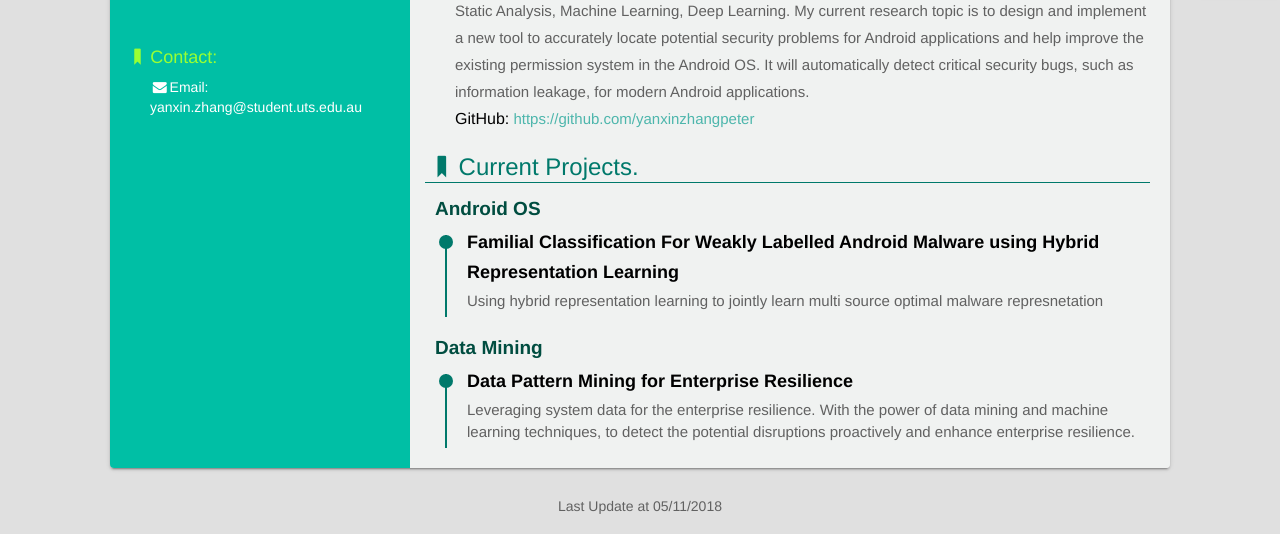
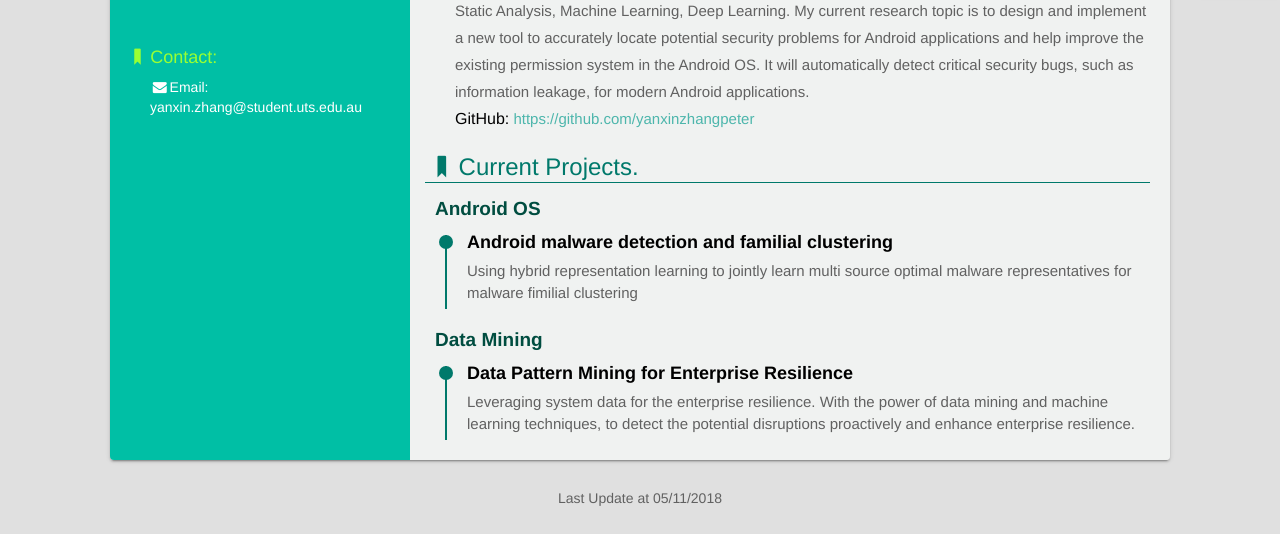
Before and after one commit to yanxinzhangpeter/YanxinZhang, a website: page index.html in a window 1280 px wide. Shown: the part 283-817 px from the top of the page. Drawn offline with Linux system fonts and the light colour scheme.

Commit message:
Update index.html

```diff
--- a/index.html
+++ b/index.html
@@ -69,8 +69,8 @@ such as information leakage, for modern Android applications.</dd>
         <ul class="exp">
           <li>
             <div class="circle"></div>
-            <h4>Familial Classification For Weakly Labelled Android Malware using Hybrid Representation Learning</h4>
-            <p>Using hybrid representation learning to jointly learn multi source optimal malware represnetation</p>
+            <h4>Android malware detection and familial clustering</h4>
+            <p>Using hybrid representation learning to jointly learn multi source optimal malware representatives for malware fimilial clustering</p>
           </li>
         </ul>
         <h3>Data Mining</h3>
```
